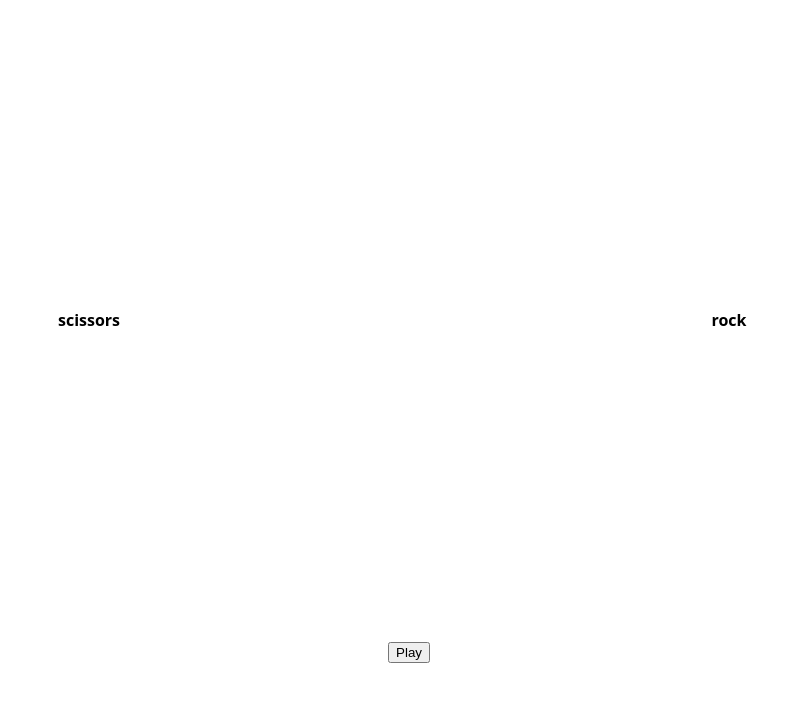
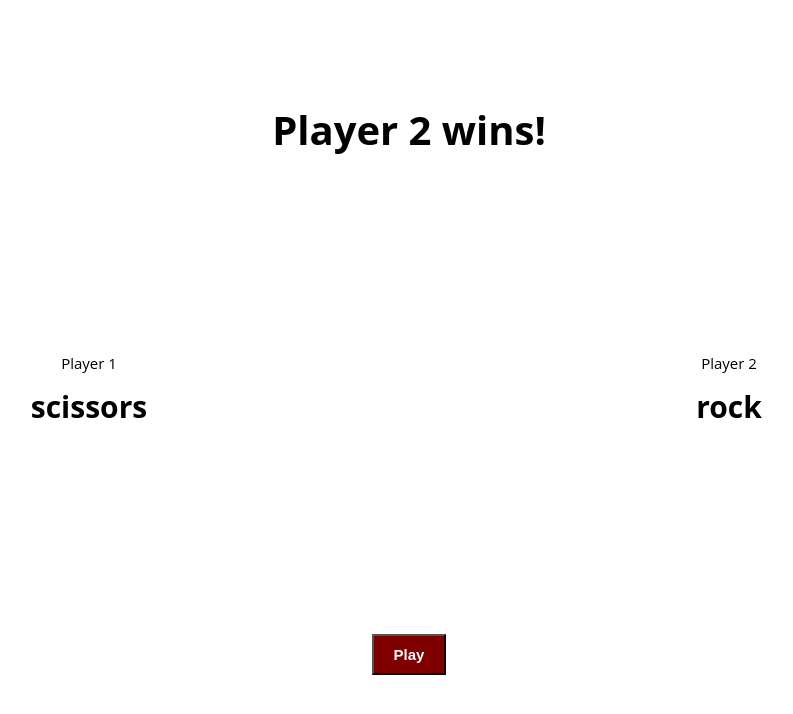
Before and after one commit to safiranugroho/rock-paper-scissors, a website built with webpack: page src/index.html in a window 1280 px wide. Both pictures are taken after a click on the button "Play". Shown: the whole page, without its empty margins (231-1024 px from the left). Built offline with nearby package versions, Linux system fonts and the light colour scheme.

Commit message:
Update UI when game is played

```diff
--- a/src/index.html
+++ b/src/index.html
@@ -12,18 +12,27 @@
     <script src="/assets/app.bundle.js"></script>
     <div class="main">
       <div class="container">
+        <div class="one-column">
+          <h1 id="winner"></h1>
+        </div>
+      </div>
+      <div class="container">
         <div class="two-columns" id="first-player">
+          <h2>Player 1</h2>
           <div id="first-player-hand">
             rock
           </div>
         </div>
         <div class="two-columns" id="second-player">
+          <h2>Player 2</h2>
           <div id="second-player-hand">
             rock
           </div>
         </div>
       </div>
-      <button id="play-button">Play</button>
+      <div class="container">
+        <button id="play-button">Play</button>
+      </div>
     </div>
   </body>
 </html>
--- a/src/index.js
+++ b/src/index.js
@@ -10,7 +10,11 @@ const playGame = () => {
   document.getElementById('second-player-hand')
           .innerHTML = secondPlayer;
 
-  game.play(firstPlayer, secondPlayer);
+  const winner = game.play(firstPlayer, secondPlayer);
+  document.getElementById('winner')
+          .innerHTML = winner === 0
+                              ? 'It\'s a draw!'
+                              : 'Player ' + winner + ' wins!';
 }
 
 window.onload = () => {
--- a/src/scss/index.scss
+++ b/src/scss/index.scss
@@ -8,18 +8,37 @@ body {
 
 div {
   font-weight: bold;
+  font-size: 30px;
+}
+
+h1 {
+  font-weight: bold;
+  font-size: 40px;
+}
+
+h2 {
+  font-weight: lighter;
+  font-size: 15px;
 }
 
 .main {
   height: 100%;
   width: 100%;
+  display: flex;
+  flex-direction: column;
+  justify-content: center;
 }
 
 .container {
-  height: 80%;
+  text-align: center;
   display: flex;
   flex-direction: row;
-  justify-content: space-between;
+  justify-content: center;
+}
+
+.one-column {
+  width: 100%;
+  text-align: center;
 }
 
 .two-columns {
@@ -28,4 +47,25 @@ div {
   display: flex;
   flex-direction: column;
   justify-content: center;
+
+  div {
+    width: 100%;
+  }
 }
+
+#first-player, #second-player {
+  height: 50vh;
+}
+
+#play-button {
+  margin: 50px 0;
+  font-size: 15px;
+  background: maroon;
+  color: white;
+  font-weight: bold;
+  padding: 10px 20px;
+
+  &:focus {
+    outline: none;
+  }
+}
```
